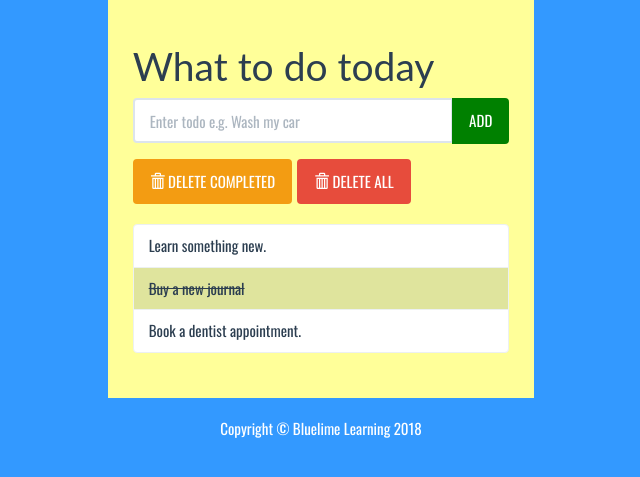
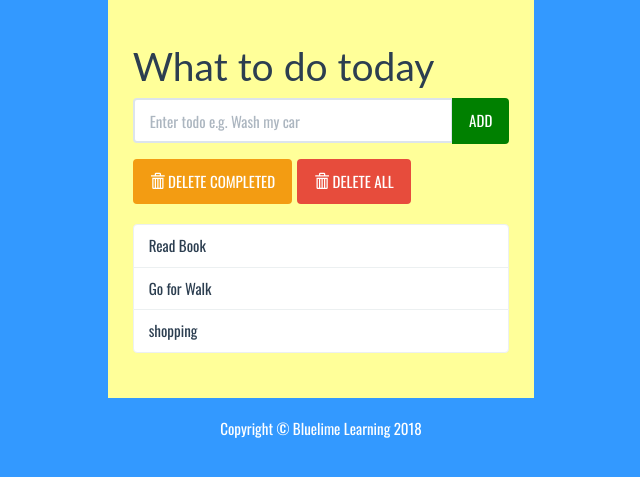
Before and after one commit to 2AkHiL/WebApp, a Django app: page / in a window 1280 px wide. Shown: the part 129-606 px from the top of the page, without its empty margins (319-959 px from the left). Run offline with Django 5.2, Linux system fonts and the light colour scheme; data comes from the database, SQL or seed files in the repository; both versions use the stored data as it was after the commit; some libraries are stand-ins or nearby versions.

Commit message:
display database items

```diff
--- a/todolist/templates/todolist/index.html
+++ b/todolist/templates/todolist/index.html
@@ -50,9 +50,13 @@
 					</div>
 
 					<ul class="list-group t20">
-						<li class="list-group-item">Learn something new.</li>
-						<li class="list-group-item todo-completed">Buy a new journal</li>
-						<li class="list-group-item">Book a dentist appointment.</li>
+						{% for todolist in todo_items %}
+							{% if todolist.comleted %}
+							<li class="list-group-item todo-completed">{{todolist.text}}</li>
+							{% else %}
+							<li class="list-group-item">{{todolist.text}}</li>
+							{% endif %}
+							{% endfor %}
 					</ul>
 				</div>
 			</div>
--- a/todolist/views.py
+++ b/todolist/views.py
@@ -1,6 +1,9 @@
 from django.shortcuts import render
+from .models import Todolist
 
 # Create your views here.
 
 def index(request):
-    return render(request,'todolist\index.html')
+    todo_items = Todolist.objects.order_by('id')
+    context = {'todo_items' :todo_items}
+    return render(request,'todolist\index.html', context)
```
Also changed, not shown: db.sqlite3.
